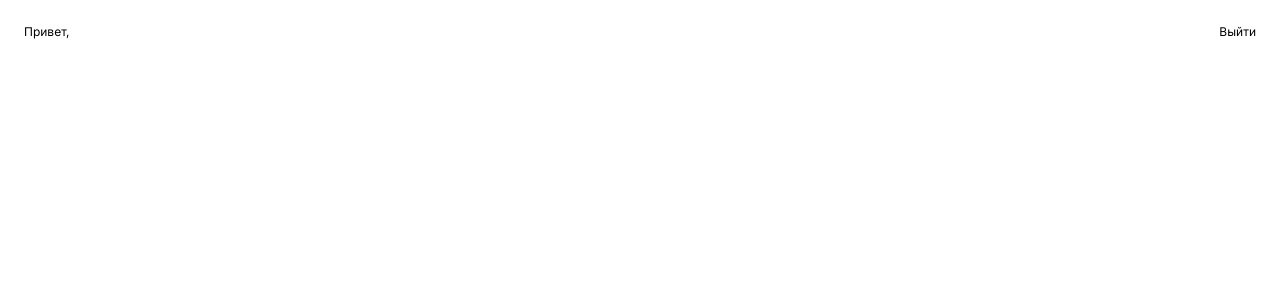
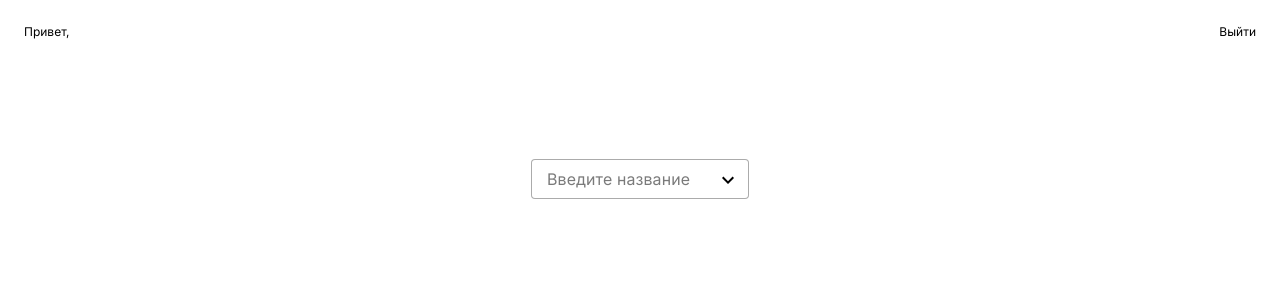
Before and after one commit to denosaur98/personal-office, a Vue app: page /main in a window 1280 px wide. Shown: the top 300 px of the page. Built offline with nearby package versions, Linux system fonts and the light colour scheme.

Commit message:
выпадающий список

```diff
--- a/package.json
+++ b/package.json
@@ -8,14 +8,13 @@
     "lint": "vue-cli-service lint"
   },
   "dependencies": {
-    "@primevue/themes": "^4.2.3",
     "axios": "^1.7.7",
     "core-js": "^3.8.3",
-    "primevue": "^4.2.3",
     "sass": "^1.81.0",
     "sass-loader": "^16.0.3",
     "vue": "^3.2.13",
     "vue-router": "^4.5.0",
+    "vuetify": "^3.7.4",
     "vuex": "^4.1.0"
   },
   "devDependencies": {
--- a/public/index.html
+++ b/public/index.html
@@ -8,10 +8,6 @@
     <title><%= htmlWebpackPlugin.options.title %></title>
   </head>
   <body>
-    <noscript>
-      <strong>We're sorry but <%= htmlWebpackPlugin.options.title %> doesn't work properly without JavaScript enabled. Please enable it to continue.</strong>
-    </noscript>
     <div id="app"></div>
-    <!-- built files will be auto injected -->
   </body>
 </html>
--- a/src/components/BaseDropdown.vue
+++ b/src/components/BaseDropdown.vue
@@ -1,18 +1,45 @@
 <template>
-  <div class="base-dropdown">
-
-  </div>
+  <v-app class="base-dropdown">
+    <v-container>
+      <v-combobox
+        v-model="selectedItem"
+        label="Введите название"
+        :items="items"
+        variant="outlined"
+        density="compact"
+        v-model:menu="isDropdownOpen"
+      ></v-combobox>
+      <img src="../assets/icons/arrow.svg" :class="{'arrow': true, 'up': isDropdownOpen}">
+    </v-container>
+  </v-app>
 </template>
 
 <script setup>
+import { ref } from 'vue';
 
+const items = ref([
+  'Москва', 'Санкт-Петербург', 'Нижний-Новгород', 'Казань', 'Екатеринбург', 'Новосибирск', 'Красноярск', 'Сочи', 'Волгоград', 'Краснодар'
+])
+
+const selectedItem = ref(null)
+const isDropdownOpen = ref(false)
 </script>
 
 <style lang="scss" scoped>
 .base-dropdown {
+  width: 100%;
+  max-width: 250px;
   position: relative;
-  display: flex;
-  flex-direction: column;
 
+  .arrow {
+    position: absolute;
+    top: 25px;
+    right: 25px;
+    transition: transform 0.3s ease;
+
+    &.up {
+      transform: rotate(-180deg);
+    }
+  }
 }
 </style>
--- a/src/main.js
+++ b/src/main.js
@@ -1,6 +1,7 @@
 import { createApp } from 'vue'
 import App from './App.vue'
 import router from './router'
-import PrimeVue from 'primevue/config'
+import vuetify from './plugins/vuetify'
+import 'vuetify/dist/vuetify.min.css'
 
-createApp(App).use(router).use(PrimeVue).mount('#app')
+createApp(App).use(router).use(vuetify).mount('#app')
--- a/src/pages/MainPage.vue
+++ b/src/pages/MainPage.vue
@@ -1,15 +1,26 @@
 <template>
   <div class="main-page">
-    <BaseHeader/>
+    <BaseHeader />
+    <BaseDropdown class="main__dropdown" />
   </div>
 </template>
 
 <script setup>
 import BaseHeader from '../components/BaseHeader';
+import BaseDropdown from '../components/BaseDropdown';
+
 </script>
 
 <style lang="scss" scoped>
 .main-page {
+  display: flex;
+  flex-direction: column;
+  align-items: center;
+  justify-content: flex-start;
+  width: 100%;
 
+  .main__dropdown {
+    margin-top: 80px;
+  }
 }
 </style>
--- /dev/null
+++ b/src/plugins/vuetify.js
@@ -0,0 +1,8 @@
+import { createVuetify } from 'vuetify'
+import * as components from 'vuetify/components'
+import * as directives from 'vuetify/directives'
+
+export default createVuetify({
+	components,
+	directives,
+})
```
Also changed, not shown: src/assets/icons/arrow.svg (added), 1 other file (tests, documents, lock files or other folders).
